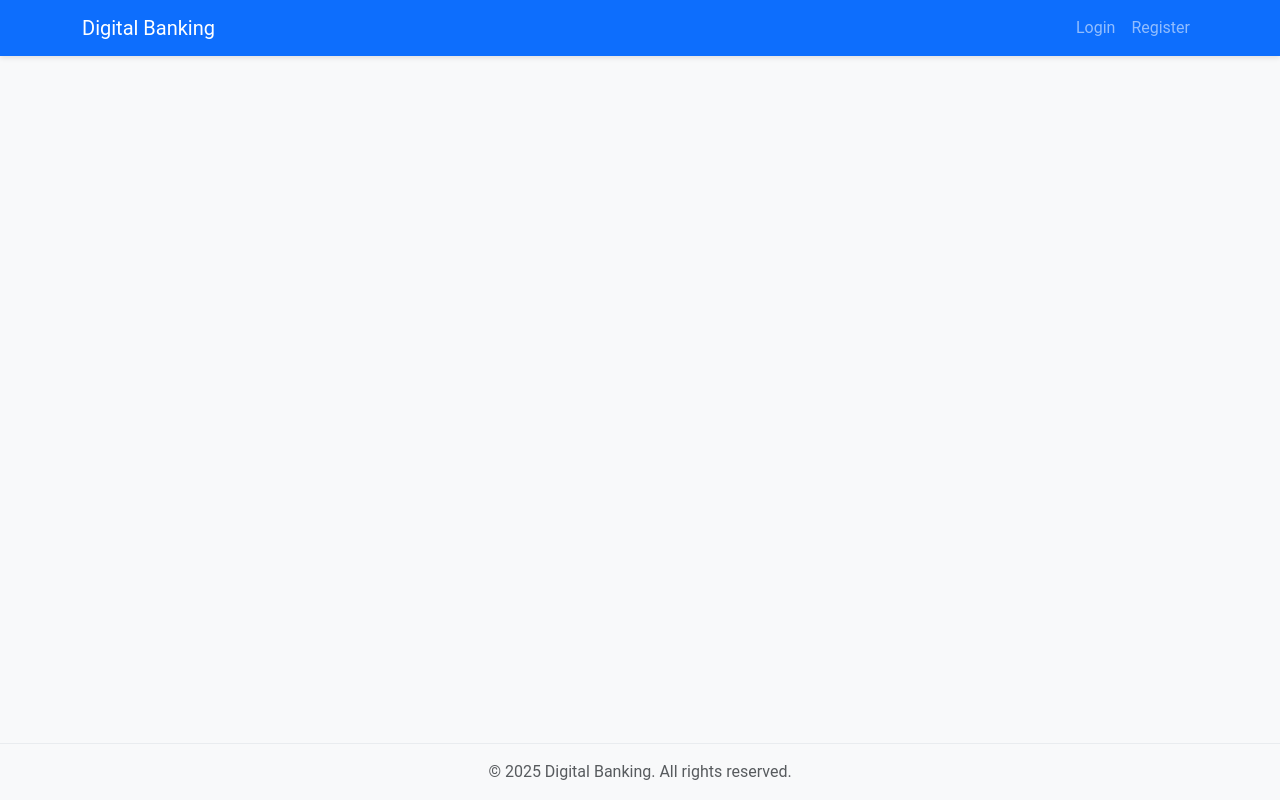
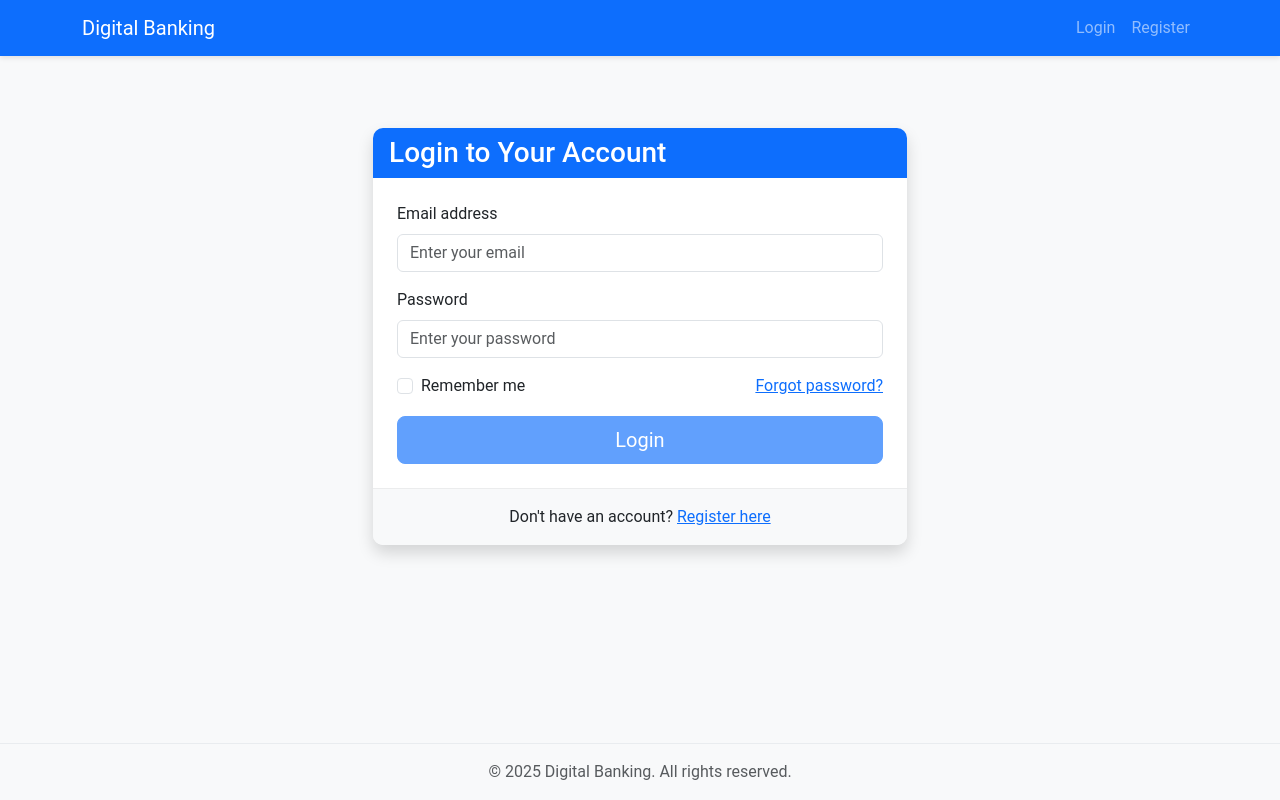
Before and after one commit to Abdelkrim7Be/dig_bank_frontend, an Angular app: page /login in a window 1280 px wide. Before the commit this address led to /. Built offline with nearby package versions, Linux system fonts and the light colour scheme.

Commit message:
feat(auth): add login component with JWT authentication

```diff
--- a/src/app/app.config.ts
+++ b/src/app/app.config.ts
@@ -2,8 +2,17 @@ import { ApplicationConfig, provideZoneChangeDetection } from '@angular/core';
 import { provideRouter } from '@angular/router';
 
 import { routes } from './app.routes';
-import { provideClientHydration, withEventReplay } from '@angular/platform-browser';
+import {
+  provideClientHydration,
+  withEventReplay,
+} from '@angular/platform-browser';
+import { provideHttpClient, withFetch } from '@angular/common/http';
 
 export const appConfig: ApplicationConfig = {
-  providers: [provideZoneChangeDetection({ eventCoalescing: true }), provideRouter(routes), provideClientHydration(withEventReplay())]
+  providers: [
+    provideZoneChangeDetection({ eventCoalescing: true }),
+    provideRouter(routes),
+    provideClientHydration(withEventReplay()),
+    provideHttpClient(withFetch()),
+  ],
 };
--- a/src/app/app.routes.ts
+++ b/src/app/app.routes.ts
@@ -11,6 +11,11 @@ export const routes: Routes = [
     loadComponent: () =>
       import('./home/home.component').then((m) => m.HomeComponent),
   },
-  // Auth routes will be added in chunk 2 and 3
+  {
+    path: 'login',
+    loadComponent: () =>
+      import('./auth/login/login.component').then((m) => m.LoginComponent),
+  },
+  // Auth routes will be added in chunk 3
   // Protected routes will be added in later chunks
 ];
--- /dev/null
+++ b/src/app/auth/login/login.component.html
@@ -0,0 +1,110 @@
+<div class="container">
+  <div class="row justify-content-center mt-5">
+    <div class="col-md-6">
+      <div class="card shadow">
+        <div class="card-header bg-primary text-white">
+          <h3 class="mb-0">Login to Your Account</h3>
+        </div>
+        <div class="card-body p-4">
+          <!-- Error Alert -->
+          @if (errorMessage) {
+          <div
+            class="alert alert-danger alert-dismissible fade show"
+            role="alert"
+          >
+            {{ errorMessage }}
+            <button
+              type="button"
+              class="btn-close"
+              (click)="errorMessage = null"
+              aria-label="Close"
+            ></button>
+          </div>
+          }
+
+          <form [formGroup]="loginForm" (ngSubmit)="onSubmit()">
+            <!-- Email Field -->
+            <div class="mb-3">
+              <label for="email" class="form-label">Email address</label>
+              <input
+                type="email"
+                id="email"
+                formControlName="email"
+                class="form-control"
+                [ngClass]="{
+                  'is-invalid':
+                    email?.invalid && (email?.dirty || email?.touched)
+                }"
+                placeholder="Enter your email"
+              />
+              @if (email?.invalid && (email?.dirty || email?.touched)) {
+              <div class="invalid-feedback">
+                @if (email?.errors?.['required']) {
+                <span>Email is required</span>
+                } @else if (email?.errors?.['email']) {
+                <span>Please enter a valid email address</span>
+                }
+              </div>
+              }
+            </div>
+
+            <!-- Password Field -->
+            <div class="mb-3">
+              <label for="password" class="form-label">Password</label>
+              <input
+                type="password"
+                id="password"
+                formControlName="password"
+                class="form-control"
+                [ngClass]="{
+                  'is-invalid':
+                    password?.invalid && (password?.dirty || password?.touched)
+                }"
+                placeholder="Enter your password"
+              />
+              @if (password?.invalid && (password?.dirty || password?.touched))
+              {
+              <div class="invalid-feedback">
+                @if (password?.errors?.['required']) {
+                <span>Password is required</span>
+                } @else if (password?.errors?.['minlength']) {
+                <span>Password must be at least 6 characters</span>
+                }
+              </div>
+              }
+            </div>
+
+            <!-- Remember Me & Forgot Password -->
+            <div class="d-flex justify-content-between mb-3">
+              <div class="form-check">
+                <input type="checkbox" class="form-check-input" id="remember" />
+                <label class="form-check-label" for="remember"
+                  >Remember me</label
+                >
+              </div>
+              <a href="#" class="text-primary">Forgot password?</a>
+            </div>
+
+            <!-- Submit Button -->
+            <div class="d-grid">
+              <button
+                type="submit"
+                class="btn btn-primary btn-lg"
+                [disabled]="loginForm.invalid || isSubmitting"
+              >
+                {{ isSubmitting ? "Logging in..." : "Login" }}
+              </button>
+            </div>
+          </form>
+        </div>
+
+        <div class="card-footer bg-light p-3 text-center">
+          <p class="mb-0">
+            Don't have an account?
+            <a routerLink="/register" class="text-primary">Register here</a>
+          </p>
+        </div>
+      </div>
+    </div>
+  </div>
+</div>
--- /dev/null
+++ b/src/app/auth/login/login.component.scss
@@ -0,0 +1,22 @@
+.card {
+  border-radius: 10px;
+  overflow: hidden;
+  border: none;
+
+  .card-header {
+    border-bottom: 0;
+  }
+
+  .card-footer {
+    border-top: 1px solid rgba(0, 0, 0, 0.05);
+  }
+}
+
+.btn-primary {
+  transition: all 0.3s ease;
+
+  &:hover {
+    transform: translateY(-2px);
+    box-shadow: 0 4px 8px rgba(0, 0, 0, 0.1);
+  }
+}
--- /dev/null
+++ b/src/app/auth/login/login.component.ts
@@ -0,0 +1,72 @@
+import { Component, OnInit } from '@angular/core';
+import {
+  FormBuilder,
+  FormGroup,
+  ReactiveFormsModule,
+  Validators,
+} from '@angular/forms';
+import { Router } from '@angular/router';
+import { CommonModule } from '@angular/common';
+import { AuthService } from '../../services/auth.service';
+
+@Component({
+  selector: 'app-login',
+  standalone: true,
+  imports: [CommonModule, ReactiveFormsModule],
+  templateUrl: './login.component.html',
+  styleUrls: ['./login.component.scss'],
+})
+export class LoginComponent implements OnInit {
+  loginForm!: FormGroup;
+  errorMessage: string | null = null;
+  isSubmitting = false;
+
+  constructor(
+    private fb: FormBuilder,
+    private authService: AuthService,
+    private router: Router
+  ) {}
+
+  ngOnInit(): void {
+    // Initialize the login form
+    this.loginForm = this.fb.group({
+      email: ['', [Validators.required, Validators.email]],
+      password: ['', [Validators.required, Validators.minLength(6)]],
+    });
+
+    // Redirect to dashboard if already logged in
+    if (this.authService.isAuthenticated()) {
+      this.router.navigate(['/dashboard']);
+    }
+  }
+
+  onSubmit(): void {
+    if (this.loginForm.invalid) {
+      return;
+    }
+
+    this.isSubmitting = true;
+    this.errorMessage = null;
+
+    const { email, password } = this.loginForm.value;
+
+    this.authService.login(email, password).subscribe({
+      next: () => {
+        this.isSubmitting = false;
+        this.router.navigate(['/dashboard']);
+      },
+      error: (error) => {
+        this.isSubmitting = false;
+        this.errorMessage = error.message || 'Login failed. Please try again.';
+      },
+    });
+  }
+
+  // Helper methods for form validation
+  get email() {
+    return this.loginForm.get('email');
+  }
+  get password() {
+    return this.loginForm.get('password');
+  }
+}
--- /dev/null
+++ b/src/app/services/auth.service.ts
@@ -0,0 +1,45 @@
+import { Injectable } from '@angular/core';
+import { HttpClient } from '@angular/common/http';
+import { Observable, of, throwError } from 'rxjs';
+import { catchError, map, tap } from 'rxjs/operators';
+
+@Injectable({
+  providedIn: 'root',
+})
+export class AuthService {
+  private apiUrl = 'http://localhost:8080/api'; // Replace with your actual API URL
+
+  constructor(private http: HttpClient) {}
+
+  login(email: string, password: string): Observable<any> {
+    return this.http
+      .post<any>(`${this.apiUrl}/auth/login`, { email, password })
+      .pipe(
+        tap((response) => {
+          // Store the token in localStorage
+          if (response && response.token) {
+            localStorage.setItem('auth_token', response.token);
+          }
+        }),
+        catchError((error) => {
+          console.error('Login failed:', error);
+          return throwError(
+            () => new Error('Invalid credentials. Please try again.')
+          );
+        })
+      );
+  }
+
+  logout(): void {
+    localStorage.removeItem('auth_token');
+  }
+
+  isAuthenticated(): boolean {
+    // Check if the token exists in localStorage
+    return !!localStorage.getItem('auth_token');
+  }
+
+  getToken(): string | null {
+    return localStorage.getItem('auth_token');
+  }
+}
```
